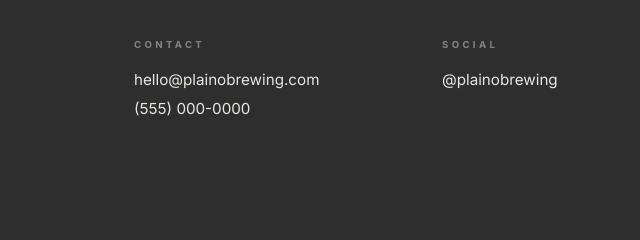
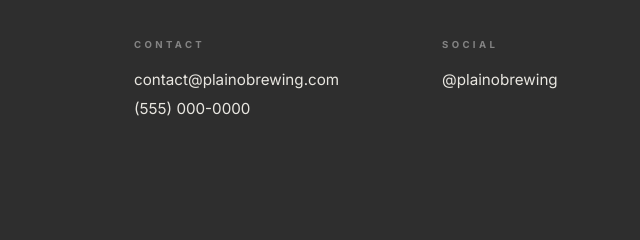
Before and after one commit to TheGreatTaubino/plaino-brewing, a plain HTML site: page pages/contact.html in a window 1280 px wide. Shown: the part 217-457 px from the top of the page, 530-1170 px from the left. Drawn offline with Linux system fonts and the light colour scheme.

Commit message:
Update contact email to contact@plainobrewing.com

```diff
--- a/pages/contact.html
+++ b/pages/contact.html
@@ -60,7 +60,7 @@
         <div class="info-block">
           <h3>Contact</h3>
           <p>
-            <a href="mailto:hello@plainobrewing.com">hello@plainobrewing.com</a><br />
+            <a href="mailto:contact@plainobrewing.com">contact@plainobrewing.com</a><br />
             <a href="tel:+15550000000">(555) 000-0000</a>
           </p>
         </div>
```
